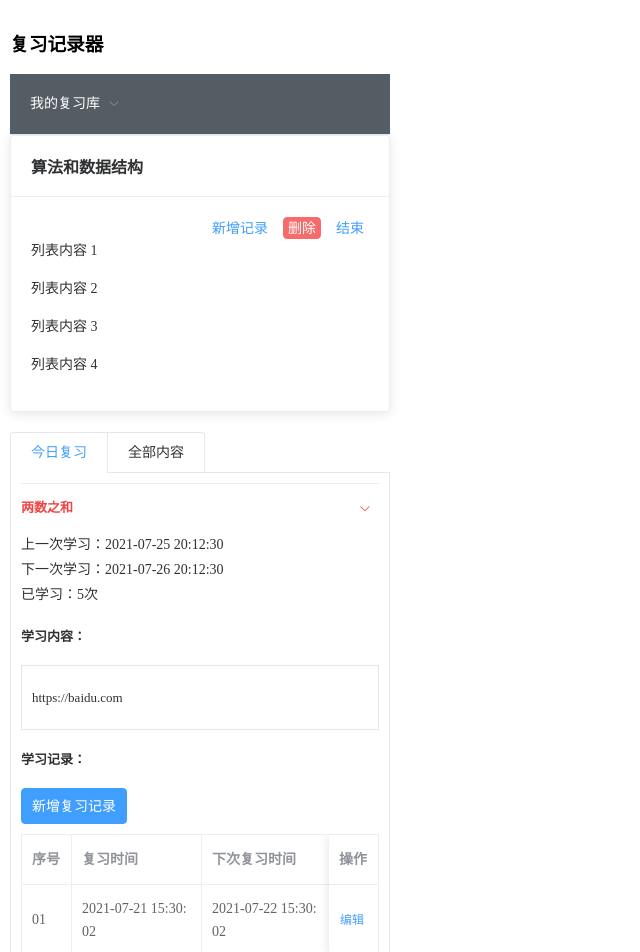
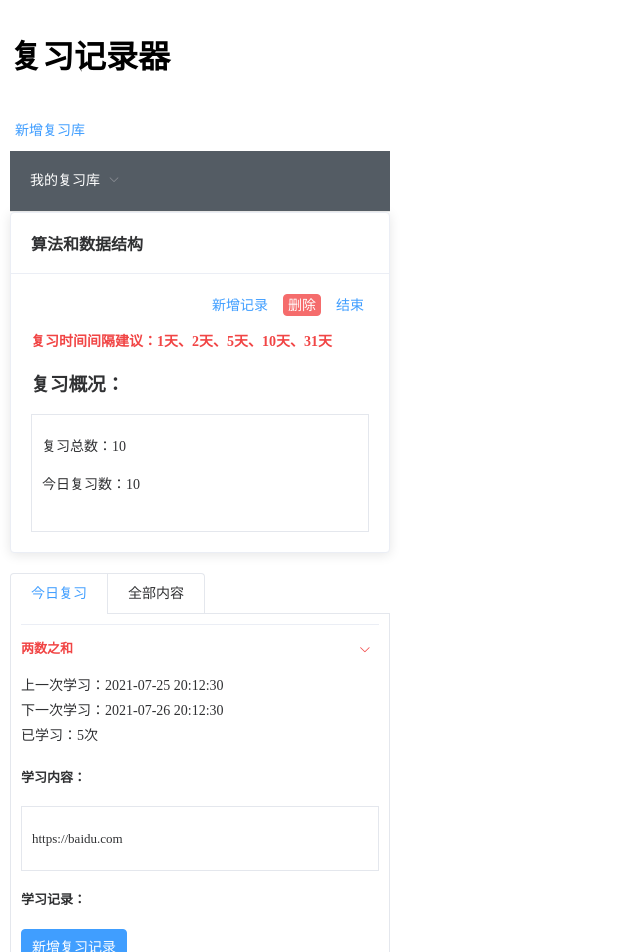
Before and after one commit to bugszhou/learning-records-chrome-extension, a Vue app: page / in a window 1280 px wide. Shown: the top 952 px of the page, without its empty margins (0-640 px from the left). Built offline with nearby package versions, Linux system fonts and the light colour scheme.

Commit message:
feat: 完成增加复习库

```diff
--- a/package.json
+++ b/package.json
@@ -8,7 +8,7 @@
     "lint": "vue-cli-service lint"
   },
   "dependencies": {
-    "core-js": "^3.6.5",
+    "core-js": "^3.15.2",
     "element-ui": "^2.15.3",
     "vue": "^2.6.11",
     "vue-router": "^3.2.0",
--- /dev/null
+++ b/src/config/index.js
@@ -0,0 +1 @@
+export const storageKey = "learning-lib";
--- /dev/null
+++ b/src/lib/storage/index.js
@@ -0,0 +1,47 @@
+// import { now } from "core-js/core/date";
+
+// const list = {
+//   0: {
+//     id: 0,
+//     name: "算法和数据结构",
+//     endTime: now(),
+//     item: [
+//       {
+//         name: "两数之和",
+//         lastReviewTime: now(),
+//         nextReviewTime: now(),
+//         content: "",
+//         reviews: [
+//           {
+//             reviewTime: now(),
+//             nextReviewTime: now(),
+//           },
+//         ],
+//       },
+//     ],
+//   },
+// };
+
+export function store(key, data) {
+  return new Promise((resolve) => {
+    chrome.storage.sync.set({ [key]: data }, () => {
+      resolve(data);
+    });
+  });
+}
+
+export function query(key) {
+  return new Promise((resolve) => {
+    chrome.storage.sync.get([key], (result) => {
+      resolve(result);
+    });
+  });
+}
+
+export function remove(key) {
+  return new Promise((resolve) => {
+    chrome.storage.sync.remove(key, () => {
+      resolve();
+    });
+  });
+}
--- /dev/null
+++ b/src/lib/storage/storeLib.js
@@ -0,0 +1,106 @@
+/* eslint-disable prettier/prettier */
+import { store, query, remove } from ".";
+import { storageKey } from "../../config";
+import { dateFormat } from "../utils";
+
+// const list = {
+//   0: {
+//     id: 0,
+//     name: "算法和数据结构",
+//     endTime: now(),
+//     item: [
+//       {
+//         name: "两数之和",
+//         lastReviewTime: now(),
+//         nextReviewTime: now(),
+//         content: "",
+//         reviews: [
+//           {
+//             reviewTime: now(),
+//             nextReviewTime: now(),
+//           },
+//         ],
+//       },
+//     ],
+//   },
+// };
+
+export function clearLib() {
+  return remove(storageKey);
+}
+
+export function createLib(name) {
+  return query(storageKey)
+    .then((data) => {
+      let id = 1;
+
+      if (!data || Object.keys(data || {}).length === 0) {
+        return { id, list: {} };
+      }
+
+      const libData = data[storageKey];
+
+      id = Object.keys(libData).sort((a, b) => b - a)[0];
+
+      return { id: Number(id) + 1, list: libData };
+    })
+    .then((data) => {
+      data.list[data.id] = {
+        id: data.id,
+        name,
+        createdAt: dateFormat(Date.now(), "yyyy-MM-dd hh:mm:ss"),
+        endTime: "",
+        item: [],
+      };
+      return store(storageKey, data.list);
+    });
+}
+
+export async function queryLibList() {
+  const data = await query(storageKey);
+  if (!data) {
+    return [];
+  }
+  const list = data[storageKey] || {};
+
+  return Object.keys(list)
+    .sort((a, b) => b - a)
+    .map((id) => list[id]);
+}
+
+export function normalizeLibList(list) {
+  if (!Array.isArray(list)) {
+    return [];
+  }
+
+  list.forEach((item) => {
+    if (!item || !item.item) {
+      return [];
+    }
+    item.total = item.item.length || 0;
+    item.today = item.item.reduce((total, curr) => {
+      if (!curr || !curr.nextReviewTime) {
+        return total;
+      }
+      const nextReviewTime = +new Date(curr.nextReviewTime);
+
+      const todayDate = new Date();
+      const todayStart = new Date(
+        todayDate.getFullYear(),
+        todayDate.getMonth(),
+        todayDate.getDate(),
+      );
+      const todayEnd = new Date(
+        todayDate.getFullYear(),
+        todayDate.getMonth(),
+        todayDate.getDate() + 1,
+      );
+
+      if (nextReviewTime >= +todayStart && nextReviewTime < +todayEnd) {
+        total += 1;
+      }
+    }, 0);
+  });
+
+  return list;
+}
--- /dev/null
+++ b/src/lib/utils.js
@@ -0,0 +1,35 @@
+/* eslint-disable prettier/prettier */
+export function dateFormat(millisecond, fmt) {
+  let str = fmt;
+  const date = new Date(millisecond);
+  if (!date || date.toString() === "Invalid Date") {
+    return "";
+  }
+  const o = {
+    "M+": date.getMonth() + 1, // 月份
+    "d+": date.getDate(), // 日
+    "h+": date.getHours(), // 小时
+    "m+": date.getMinutes(), // 分
+    "s+": date.getSeconds(), // 秒
+    "q+": Math.floor((date.getMonth() + 3) / 3), // 季度
+    S: date.getMilliseconds(), // 毫秒
+  };
+
+  if (/(y+)/.test(str)) {
+    str = str.replace(
+      RegExp.$1,
+      `${date.getFullYear()}`.substr(4 - RegExp.$1.length),
+    );
+  }
+
+  Object.keys(o).forEach((k) => {
+    if (new RegExp(`(${k})`).test(str)) {
+      str = str.replace(
+        RegExp.$1,
+        RegExp.$1.length == 1 ? o[k] : `00${o[k]}`.substr(`${o[k]}`.length),
+      );
+    }
+  });
+
+  return str;
+}
--- a/src/popup/App.vue
+++ b/src/popup/App.vue
@@ -1,6 +1,13 @@
 <template>
   <div class="main">
-    <h3>复习记录器</h3>
+    <h1>复习记录器</h1>
+    <el-button
+      style="padding: 3px 4px; margin-top: 20px; margin-bottom: 10px"
+      type="text"
+      @click="handleShowNewLib"
+    >
+      新增复习库
+    </el-button>
     <el-menu
       :default-active="activeIndex2"
       class="el-menu-demo"
@@ -12,8 +19,15 @@
     >
       <el-submenu index="1">
         <template slot="title">我的复习库</template>
-        <el-menu-item index="1-1">
-          算法和数据结构 (今日：10，总计：100)
+        <el-menu-item
+          :index="item.id"
+          v-for="(item, index) in navList"
+          v-bind:key="index"
+        >
+          {{ item.name }}
+          <span class="item__desc"
+            >(今日：{{ item.today }}，总计：{{ item.total }})</span
+          >
         </el-menu-item>
       </el-submenu>
     </el-menu>
@@ -33,9 +47,12 @@
           <el-button style="padding: 3px 4px" type="danger"> 删除 </el-button>
           <el-button style="padding: 3px 4px" type="text"> 结束 </el-button>
         </section>
-        <div v-for="o in 4" :key="o" class="text item">
-          {{ "列表内容 " + o }}
-        </div>
+        <p class="review__tip">复习时间间隔建议：1天、2天、5天、10天、31天</p>
+        <h3>复习概况：</h3>
+        <section class="review__desc">
+          <div class="text item">复习总数：10</div>
+          <div class="text item">今日复习数：10</div>
+        </section>
       </el-card>
     </div>
     <div class="review__list">
@@ -69,12 +86,9 @@
                 <el-table :data="tableData" border style="width: 100%">
                   <el-table-column fixed prop="id" label="序号" width="50">
                   </el-table-column>
-                  <el-table-column prop="date" label="复习时间" width="130">
+                  <el-table-column prop="date" label="复习时间" width="140">
                   </el-table-column>
-                  <el-table-column prop="next" label="下次复习时间" width="130">
-                  </el-table-column>
-                  <el-table-column fixed="right" label="操作" width="50">
-                    <el-button type="text" size="small">编辑</el-button>
+                  <el-table-column prop="next" label="下次复习时间" width="140">
                   </el-table-column>
                 </el-table>
               </el-collapse-item>
@@ -122,6 +136,19 @@
       </el-tabs>
     </div>
 
+    <!-- 新增复习库 -->
+    <el-dialog title="新增复习库" :visible.sync="showNewLibDialog">
+      <el-form :model="newLib">
+        <el-form-item label="复习库名称">
+          <el-input v-model="newLib.name"></el-input>
+        </el-form-item>
+      </el-form>
+      <div slot="footer" class="dialog-footer">
+        <el-button @click="showNewLibDialog = false">取 消</el-button>
+        <el-button type="primary" @click="handleAddReviewLib">确 定</el-button>
+      </div>
+    </el-dialog>
+
     <!-- 新增学习记录 -->
     <el-dialog title="新增学习记录" :visible.sync="showNewDialog">
       <el-form :model="newReviewRecord">
@@ -161,10 +188,17 @@
 </template>
 
 <script>
+import {
+  createLib,
+  queryLibList,
+  normalizeLibList,
+} from "../lib/storage/storeLib";
+
 export default {
   name: "App",
   data() {
     return {
+      navList: [],
       activeIndex: "1",
       activeIndex2: "1",
       activeName: "first",
@@ -176,6 +210,10 @@ export default {
         },
       ],
       activeRecords: ["1"],
+      showNewLibDialog: false,
+      newLib: {
+        name: "",
+      },
       showNewDialog: false,
       newReviewRecord: {
         content: "",
@@ -185,6 +223,9 @@ export default {
         date: "",
       },
     };
+  },
+  mounted() {
+    this.queryLibList();
   },
   methods: {
     handleSelect(key, keyPath) {
@@ -224,6 +265,33 @@ export default {
     handleAddReviewItem() {
       this.showNewReviewItemDialog = false;
       console.log(this.newReviewItem);
+    },
+    handleShowNewLib() {
+      this.showNewLibDialog = true;
+    },
+    /**
+     * 新增复习库
+     */
+    async handleAddReviewLib() {
+      this.showNewLibDialog = false;
+      await createLib(this.newLib.name);
+
+      this.$notify({
+        title: "添加成功",
+        message: "复习库已经添加成功",
+        duration: 3000,
+      });
+      this.queryLibList();
+    },
+    async queryLibList() {
+      const list = await queryLibList();
+      const data = normalizeLibList(list);
+      this.navList = data.map((item) => ({
+        id: item.id,
+        name: item.name,
+        total: item.total,
+        today: item.today,
+      }));
     },
   },
 };
@@ -305,7 +373,23 @@ body {
   border: 1px solid #e4e7ed;
 }
 
+.review__desc {
+  padding: 20px 10px;
+  border: 1px solid #e4e7ed;
+}
+
 .el-dialog {
   width: 80%;
 }
+
+.review__tip {
+  color: #f14545;
+  font-size: 14px;
+  font-weight: bold;
+}
+
+.item__desc {
+  font-size: 12px;
+  color: #aeb0b3;
+}
 </style>
--- a/src/popup/main.js
+++ b/src/popup/main.js
@@ -1,7 +1,9 @@
 import Vue from "vue";
-import ElementUI from "element-ui";
+import ElementUI, { Notification } from "element-ui";
 import "element-ui/lib/theme-chalk/index.css";
 import App from "./App.vue";
+
+Vue.prototype.$notify = Notification;
 
 Vue.use(ElementUI);
 /* eslint-disable no-new */
```
Also changed, not shown: src/manifest.json, 1 other file (tests, documents, lock files or other folders).
